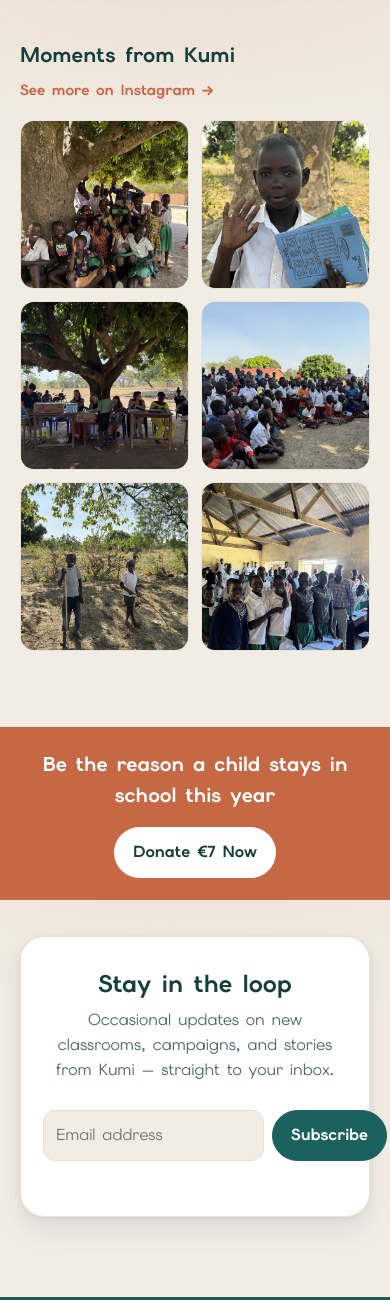
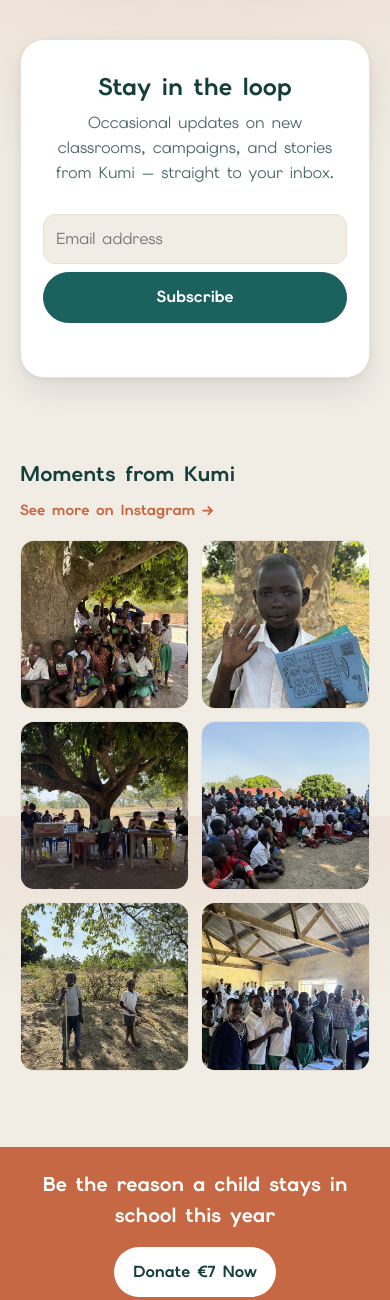
Before and after one commit to AntigoneK/aggies-foundation, a plain HTML site: page index.html in a window 390 px wide. Shown: the part 3404-4704 px from the top of the page. Drawn offline with Linux system fonts and the light colour scheme.

Commit message:
Move newsletter section to the middle of the homepage, fix mobile overflow
- Relocated 'Stay in the loop' to between the Meet Aggie and Moments
  from Kumi sections, roughly the midpoint of the page
- Fixed the Subscribe button overflowing past the card edge on narrow
  phones: the email input wasn't allowed to shrink below its content
  width (a classic flexbox default), pushing the button out past the
  container. Added min-width:0 on inline-form inputs generally, plus
  a sub-480px fallback that stacks the button under the input

Co-Authored-By: Claude Sonnet 5 <noreply@anthropic.com>
Claude-Session: https://claude.ai/code/session_01Lc2sNMCevPsrz5Hoi3uuD1

```diff
--- a/index.html
+++ b/index.html
@@ -233,6 +233,25 @@
       </div>
     </section>
 
+    <!-- NEWSLETTER SIGNUP -->
+    <section class="home-newsletter-section">
+      <div class="container">
+        <div class="home-newsletter-card">
+          <div class="home-newsletter-copy">
+            <h2>Stay in the loop</h2>
+            <p>Occasional updates on new classrooms, campaigns, and stories from Kumi — straight to your inbox.</p>
+          </div>
+          <div class="home-newsletter-form-wrap">
+            <form class="inline-form newsletter-form">
+              <input type="email" name="email" placeholder="Email address" required />
+              <button class="btn primary" type="submit">Subscribe</button>
+            </form>
+            <p class="newsletter-status" aria-live="polite"></p>
+          </div>
+        </div>
+      </div>
+    </section>
+
     <!-- MOMENTS FROM KUMI -->
     <section class="moments-section">
       <div class="container">
@@ -269,25 +288,6 @@
           <div class="cta-quote">Be the reason a child stays in school this year</div>
         </div>
         <a href="donate.html" class="btn light">Donate €7 Now</a>
-      </div>
-    </section>
-
-    <!-- NEWSLETTER SIGNUP -->
-    <section class="home-newsletter-section">
-      <div class="container">
-        <div class="home-newsletter-card">
-          <div class="home-newsletter-copy">
-            <h2>Stay in the loop</h2>
-            <p>Occasional updates on new classrooms, campaigns, and stories from Kumi — straight to your inbox.</p>
-          </div>
-          <div class="home-newsletter-form-wrap">
-            <form class="inline-form newsletter-form">
-              <input type="email" name="email" placeholder="Email address" required />
-              <button class="btn primary" type="submit">Subscribe</button>
-            </form>
-            <p class="newsletter-status" aria-live="polite"></p>
-          </div>
-        </div>
       </div>
     </section>
   </main>
--- a/styles.css
+++ b/styles.css
@@ -1047,7 +1047,7 @@ input:focus,textarea:focus{
   display:flex;
   gap:8px;
 }
-.inline-form input{ flex:1; }
+.inline-form input{ flex:1; min-width:0; }
 .newsletter-status{
   margin:10px 0 0;
   font-size:0.85rem;
@@ -1423,3 +1423,12 @@ input:focus,textarea:focus{
     width:100%;
   }
 }
+
+@media (max-width:480px){
+  .home-newsletter-form-wrap .inline-form{
+    flex-direction:column;
+  }
+  .home-newsletter-form-wrap .inline-form button{
+    width:100%;
+  }
+}
```
